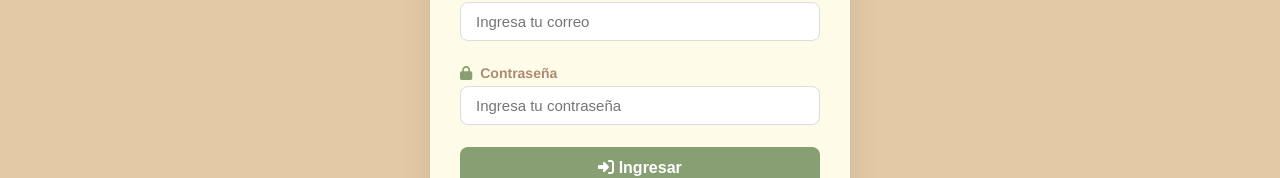
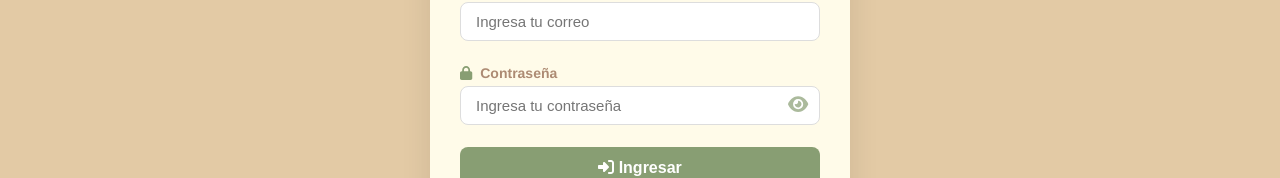
Before and after one commit to JoseManuelOberreuter/AsesoriaBotFront, a Vue app: page /login in a window 1280 px wide. Shown: the part 357-535 px from the top of the page. Built offline with nearby package versions, Linux system fonts and the light colour scheme.

Commit message:
style: enhance FormLogin component layout and improve user interface

```diff
--- a/src/components/FormLogin.vue
+++ b/src/components/FormLogin.vue
@@ -27,13 +27,18 @@
           <font-awesome-icon icon="lock" class="input-icon" />
           Contraseña
         </label>
+        <div class="password-input-container">
           <input
             v-model="formData.password"
-          type="password"
+            :type="showPassword ? 'text' : 'password'"
             id="password"
             placeholder="Ingresa tu contraseña"
             required
           />
+          <div class="show-password-toggle" @click="togglePasswordVisibility">
+            <font-awesome-icon :icon="showPassword ? 'eye-slash' : 'eye'" class="password-toggle-icon" :class="{ 'visible': showPassword }" />
+          </div>
+        </div>
       </div>
 
       <!-- Mensaje de error -->
@@ -91,6 +96,7 @@ export default {
       },
       loading: false,
       errorMessage: "",
+      showPassword: false,
     };
   },
   setup() {
@@ -99,6 +105,9 @@ export default {
     return { router, userStore };
   },
   methods: {
+    togglePasswordVisibility() {
+      this.showPassword = !this.showPassword;
+    },
     async submitLogin() {
       this.loading = true;
       this.errorMessage = "";
@@ -176,6 +185,34 @@ export default {
 .form-group {
   padding: 12px 30px;
   position: relative;
+}
+
+.password-input-container {
+  position: relative;
+  width: 100%;
+}
+
+.show-password-toggle {
+  position: absolute;
+  right: 12px;
+  top: 50%;
+  transform: translateY(-50%);
+  cursor: pointer;
+  color: var(--color-dark-secondary);
+  opacity: 0.7;
+  transition: all 0.2s ease;
+}
+
+.show-password-toggle:hover {
+  opacity: 1;
+}
+
+.password-toggle-icon {
+  font-size: 18px;
+}
+
+.password-toggle-icon.visible {
+  color: var(--color-primary);
 }
 
 .form-group:last-of-type {
--- a/src/main.js
+++ b/src/main.js
@@ -13,7 +13,7 @@ import {
   faChevronRight, faUserPlus, faEnvelope,
   faLock, faSignInAlt, faKey, faCircleNotch,
   faCheckCircle, faPaperPlane, faBars, faTimes,
-  faPhone, faMapMarkerAlt
+  faPhone, faMapMarkerAlt, faEyeSlash
 } from '@fortawesome/free-solid-svg-icons';
 
 // Añadir iconos a la biblioteca de Font Awesome
@@ -24,7 +24,7 @@ library.add(
   faChevronRight, faUserPlus, faEnvelope,
   faLock, faSignInAlt, faKey, faCircleNotch,
   faCheckCircle, faPaperPlane, faBars, faTimes,
-  faPhone, faMapMarkerAlt
+  faPhone, faMapMarkerAlt, faEyeSlash
 );
 
 const pinia = createPinia(); // 📌 Inicializar Pinia
```
Lines whose indentation alone changed are shown as unchanged.
